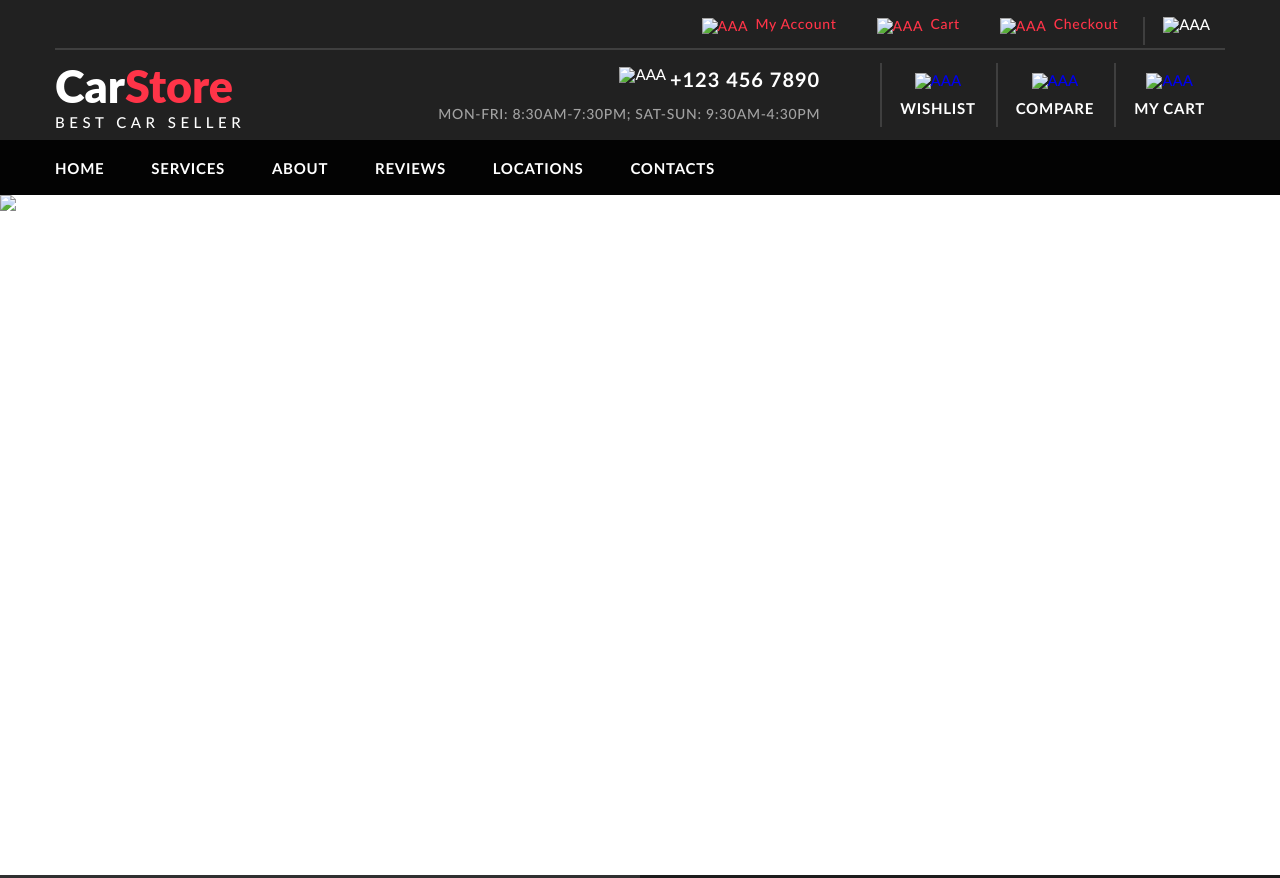
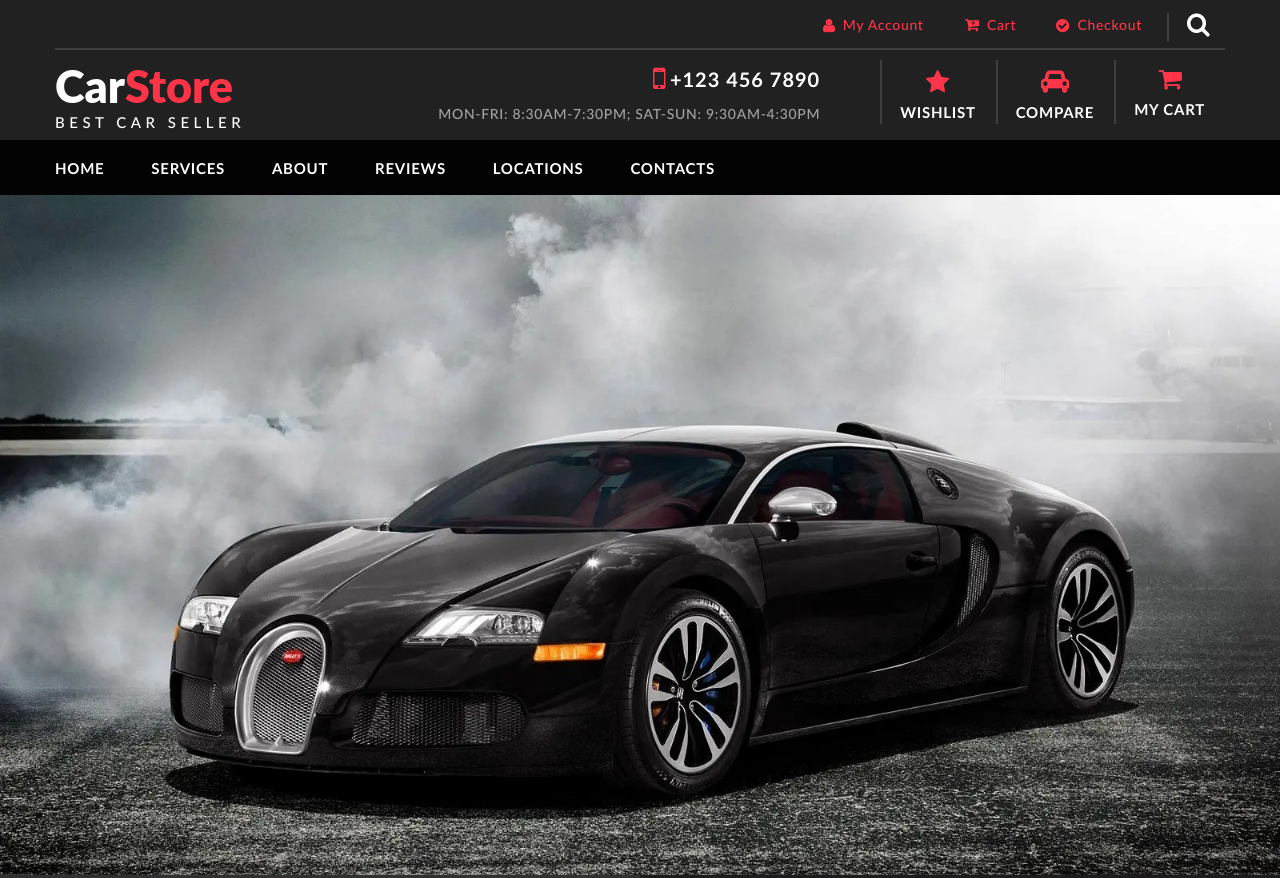
Before and after one commit to MaksimOlf/CarStore, a plain HTML site: page index.html in a window 1280 px wide. Shown: the top 878 px of the page. Drawn offline with Linux system fonts and the light colour scheme; the site is published under a folder, as on GitHub Pages, so addresses that start at the root find nothing; files whose address does not match are found by name; a web font is replaced by a local one.

Commit message:
Add files via upload

```diff
--- a/index.html
+++ b/index.html
@@ -19,25 +19,25 @@
 				<ul class="header__top-list">
 					<li>
 						<a href="#">
-							<picture><source srcset="/img/ico/account.webp" type="image/webp"><img src="/img/ico/account.png" alt="AAA"></picture>
+							<picture><source srcset="img/ico/account.webp" type="image/webp"><img src="img/ico/account.png" alt="AAA"></picture>
 							My Account
 						</a>
 					</li>
 					<li>
 						<a href="#">
-							<picture><source srcset="/img/ico/cart_small.webp" type="image/webp"><img src="/img/ico/cart_small.png" alt="AAA"></picture>
+							<picture><source srcset="img/ico/cart_small.webp" type="image/webp"><img src="img/ico/cart_small.png" alt="AAA"></picture>
 							Cart
 						</a>
 					</li>
 					<li>
 						<a href="#">
-							<picture><source srcset="/img/ico/checkout.webp" type="image/webp"><img src="/img/ico/checkout.png" alt="AAA"></picture>
+							<picture><source srcset="img/ico/checkout.webp" type="image/webp"><img src="img/ico/checkout.png" alt="AAA"></picture>
 							Checkout
 						</a>
 					</li>
 				</ul>
 				<div class="header__top-search">
-					<picture><source srcset="/img/ico/search.webp" type="image/webp"><img src="/img/ico/search.png" alt="AAA"></picture>
+					<picture><source srcset="img/ico/search.webp" type="image/webp"><img src="img/ico/search.png" alt="AAA"></picture>
 				</div>
 			</div>
 			<div class="header__bottom">
@@ -51,7 +51,7 @@
 				</div>
 				<div class="header__info">
 					<div class="header__phone">
-						<picture><source srcset="/img/ico/mobile_phone.webp" type="image/webp"><img src="/img/ico/mobile_phone.png" alt="AAA"></picture>
+						<picture><source srcset="img/ico/mobile_phone.webp" type="image/webp"><img src="img/ico/mobile_phone.png" alt="AAA"></picture>
 						<a href="tel:1234567890">+123 456 7890</a>
 					</div>
 					<div class="header__schedule">
@@ -64,7 +64,7 @@
 				<div class="header__items">
 					<div class="header__item">
 						<a href="#">
-						<picture><source srcset="/img/ico/wishlist.webp" type="image/webp"><img src="/img/ico/wishlist.png" alt="AAA"></picture>
+						<picture><source srcset="img/ico/wishlist.webp" type="image/webp"><img src="img/ico/wishlist.png" alt="AAA"></picture>
 						</a>
 						<a href="#" class="header__item-title">
 							Wishlist
@@ -72,7 +72,7 @@
 					</div>
 					<div class="header__item">
 						<a href="#">
-							<picture><source srcset="/img/ico/compare.webp" type="image/webp"><img src="/img/ico/compare.png" alt="AAA"></picture>
+							<picture><source srcset="img/ico/compare.webp" type="image/webp"><img src="img/ico/compare.png" alt="AAA"></picture>
 						</a>
 						<a href="#" class="header__item-title">
 							Compare
@@ -80,7 +80,7 @@
 					</div>
 					<div class="header__item">
 						<a href="#">
-							<picture><source srcset="/img/ico/cart_big.webp" type="image/webp"><img src="/img/ico/cart_big.png" alt="AAA"></picture>
+							<picture><source srcset="img/ico/cart_big.webp" type="image/webp"><img src="img/ico/cart_big.png" alt="AAA"></picture>
 						</a>
 						<a href="#" class="header__item-title">
 							My Cart
@@ -132,7 +132,7 @@
 				</nav>
 				<div class="photo">
 					<div class="photo__bg _ibg">
-						<picture><source srcset="/img/jpg/top.webp" type="image/webp"><img src="/img/jpg/top.jpg" alt="AAA"></picture>
+						<picture><source srcset="img/jpg/top.webp" type="image/webp"><img src="img/jpg/top.jpg" alt="AAA"></picture>
 					</div>
 				</div>
 				<div class="headlights">
```
